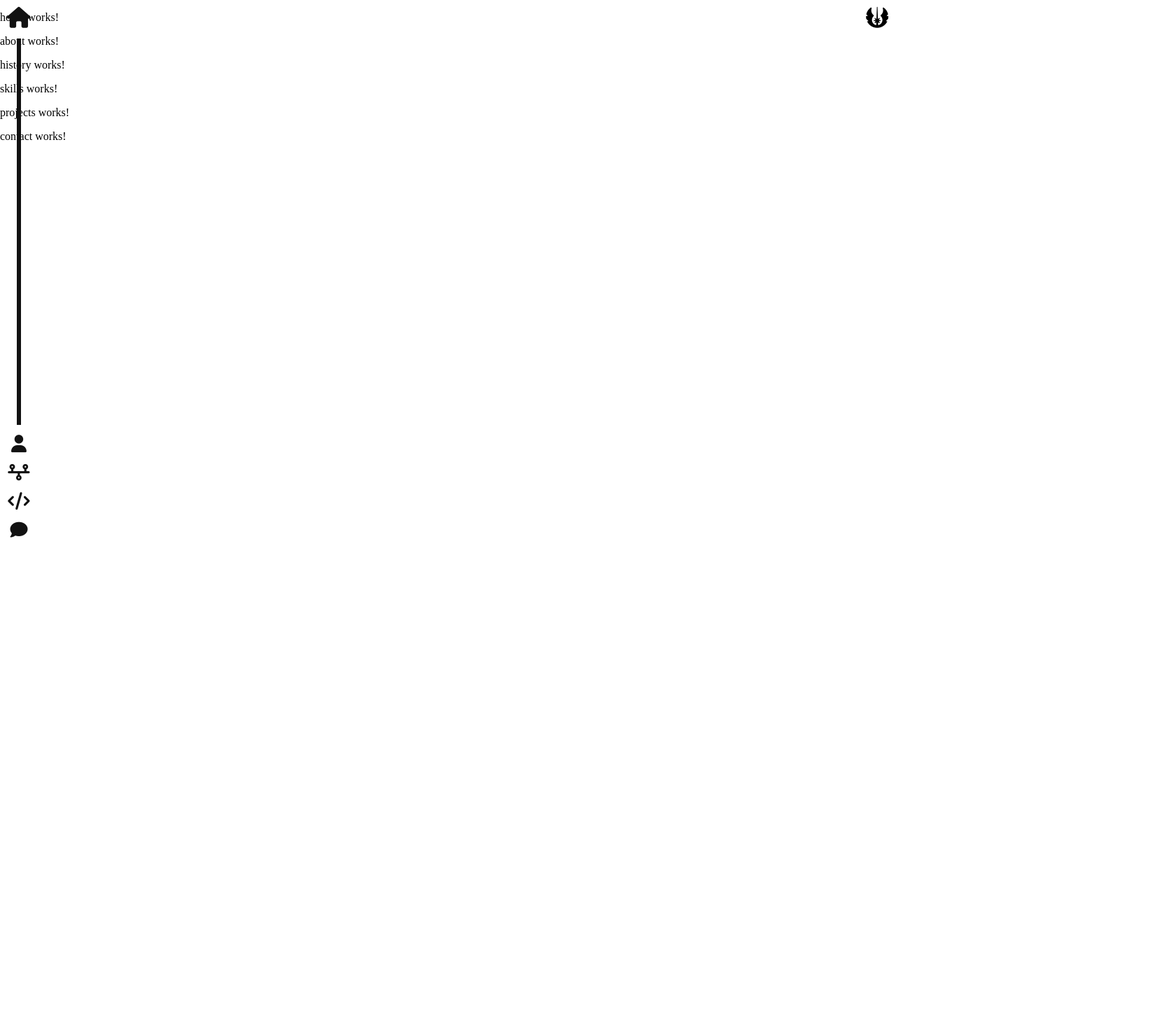
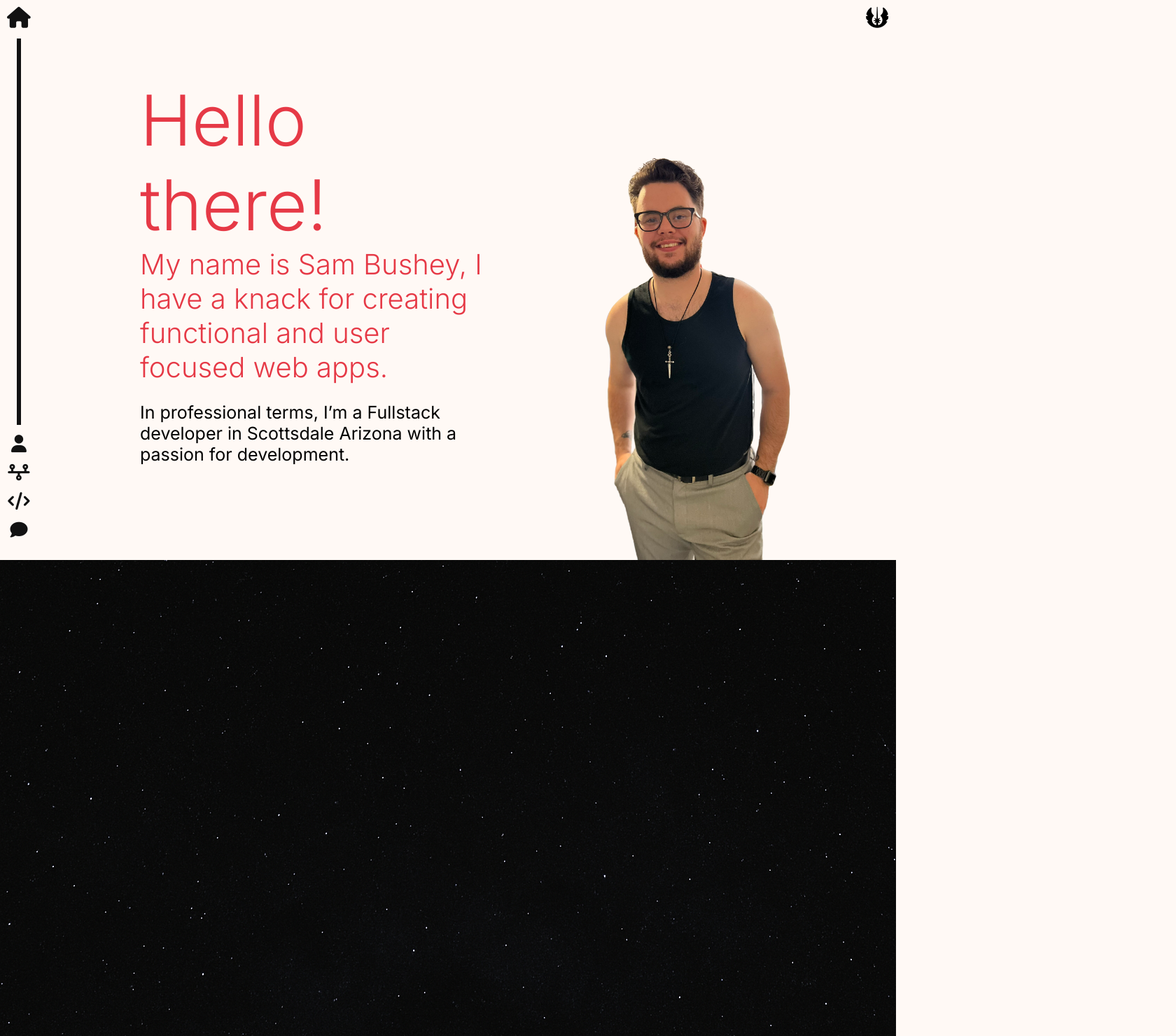
Before and after one commit to ScriptedRemedies/Portfolio, an Angular app: page / in a window 1280 px wide. Shown: the top 1480 px of the page at 70% size, 1680 px wide, since content can reach past the window. Before the commit the page ends 800 px from the top, so only its background shows below. Built offline with nearby package versions, Linux system fonts and the light colour scheme.

Commit message:
Created and styled the home page

```diff
--- a/angular.json
+++ b/angular.json
@@ -26,10 +26,9 @@
             "tsConfig": "tsconfig.app.json",
             "inlineStyleLanguage": "scss",
             "assets": [
-              {
-                "glob": "**/*",
-                "input": "public"
-              }
+              "src/favicon.ico",
+              "src/assets",
+              { "glob": "**/*", "input": "public", "output": "/" }
             ],
             "styles": [
               "src/styles.scss",
@@ -86,10 +85,9 @@
             "tsConfig": "tsconfig.spec.json",
             "inlineStyleLanguage": "scss",
             "assets": [
-              {
-                "glob": "**/*",
-                "input": "public"
-              }
+              "src/favicon.ico",
+              "src/assets",
+              { "glob": "**/*", "input": "public", "output": "/" }
             ],
             "styles": [
               "src/styles.scss"
--- a/src/app/pages/about/about.component.html
+++ b/src/app/pages/about/about.component.html
@@ -1 +1,3 @@
-<p>about works!</p>
+<div class="container">
+
+</div>
--- a/src/app/pages/about/about.component.scss
+++ b/src/app/pages/about/about.component.scss
@@ -0,0 +1,5 @@
+.container {
+  width: 100%;
+  height: 100vh;
+  background: url("/assets/images/starBackground.png") no-repeat center center fixed;
+}
--- a/src/app/pages/home/home.component.html
+++ b/src/app/pages/home/home.component.html
@@ -1 +1,8 @@
-<p>home works!</p>
+<div class="container">
+  <div class="text">
+    <h1 class="starWars_quote red">Hello there!</h1>
+    <h3 class="red">My name is Sam Bushey, I have a knack for creating functional and user focused web apps.</h3>
+    <p>In professional terms, I’m a Fullstack developer in Scottsdale Arizona  with a passion for development.</p>
+  </div>
+  <img src="assets/images/me.png" alt="Sam Bushey">
+</div>
--- a/src/app/pages/home/home.component.scss
+++ b/src/app/pages/home/home.component.scss
@@ -0,0 +1,42 @@
+@import "../../../styles.scss";
+
+.container {
+  width: 100%;
+  height: 100vh;
+  padding: 0 200px;
+  display: flex;
+  justify-items: center;
+  align-items: center;
+  // TODO: Make flex column for mobile
+
+  .text {
+    width: 40vw;
+    min-width: 500px;
+
+    h1 {
+      @include fluid-type(3rem, 6.25rem);
+    }
+    h3 {
+      @include fluid-type(1.75rem, 2.5rem);
+    }
+    h1, h3 {
+      font-weight: 300;
+      padding: 0;
+      margin: 0;
+    }
+    p {
+      @include fluid-type(1rem, 1.5625rem);
+    }
+    .red {
+      color: $red;
+    }
+  }
+
+  img {
+    // TODO: Maybe make this responsive with the fluid-type if I can, if not then the clamp
+    height: 80vh;
+    position: absolute;
+    bottom: 0;
+    left: 60vw;
+  }
+}
--- a/src/styles.scss
+++ b/src/styles.scss
@@ -1,3 +1,5 @@
+@import url('https://fonts.googleapis.com/css2?family=Caveat:wght@400..700&family=Inter:ital,opsz,wght@0,14..32,100..900;1,14..32,100..900&family=Montserrat:ital,wght@0,100..900;1,100..900&display=swap');
+
 // * VARIABLES *
 
 // COLORS
@@ -37,7 +39,36 @@ $green-saber: #EBFFEE;
 
 // Project cards
 
-
+// Getting rid of all margins to make background images flushed with page, set all font to Inter, set entire background to cream
 body {
   margin: 0;
+  font-family: "Inter", sans-serif;
+  background-color: $cream;
 }
+
+// Setting the hover animation for all star wars quotes
+.starWars_quote {
+  width: fit-content;
+
+  &:hover {
+    color: $blue !important;
+    cursor: pointer;
+  }
+}
+
+// Turning text responsive
+@mixin fluid-type($min-size, $max-size, $min-vw: 320px, $max-vw: 1200px) {
+  font-size: $min-size;
+
+  @media (min-width: $min-vw) {
+    font-size: calc(
+      #{$min-size} +
+      (#{$max-size} - #{$min-size}) *
+      ((100vw - #{$min-vw}) / (#{$max-vw} - #{$min-vw}))
+    );
+  }
+
+  @media (min-width: $max-vw) {
+    font-size: $max-size;
+  }
+}
```
